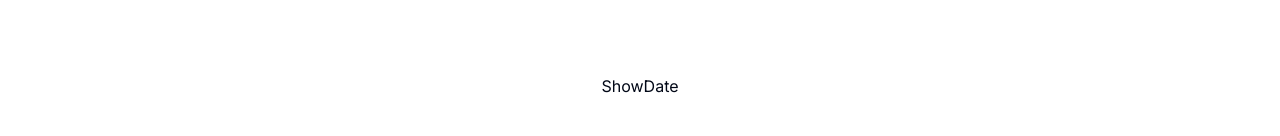
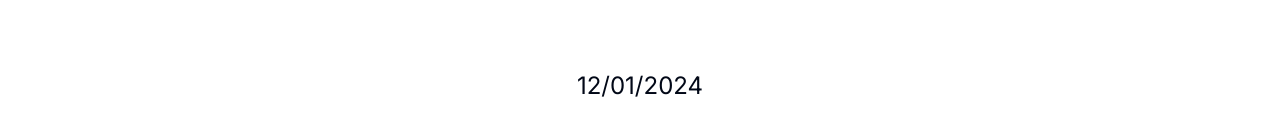
Before and after one commit to KennedyMungai/full_calendar_example, a Next.js app: page / in a window 1280 px wide. Shown: the part 234-370 px from the top of the page. Built offline with nearby package versions, Linux system fonts and the light colour scheme.

Commit message:
Made some changes

```diff
--- a/components/NavBar/NavBar.tsx
+++ b/components/NavBar/NavBar.tsx
@@ -14,7 +14,7 @@ const NavBar = (props: Props) => {
     const dispatch = useAppDispatch()
 
     const handleDateClick = (arg:any) => {
-        console.log(moment(arg.date).format("DD/MM/YYYY"))
+        // console.log(moment(arg.date).format("DD/MM/YYYY"))
         dispatch(retrieveSomethingFromASpecificDate(arg.date))
     }
 
--- a/components/ShowingComponent/ShowDate.tsx
+++ b/components/ShowingComponent/ShowDate.tsx
@@ -1,10 +1,20 @@
 'use client'
-import React from 'react'
+import { selectGlobalDate } from '@/redux/features/globalDate/globalDateSlice'
+import { useAppSelector } from '@/redux/hooks'
+import moment from 'moment'
+import { useEffect, useRef } from 'react'
 
 type Props = {}
 
 const ShowDate = (props: Props) => {
-	return <div>ShowDate</div>
+	const globalDate = useAppSelector(selectGlobalDate)
+    const globalDateRef = useRef<Date>(globalDate)
+
+	useEffect(() => {
+		globalDateRef.current = globalDate
+	}, [globalDate])
+
+	return globalDateRef.current ? <div className='text-2xl'>{moment(globalDateRef.current).format("DD/MM/YYYY")}</div> : <div className='text-2xl'>Loading...</div>
 }
 
 export default ShowDate
--- a/redux/features/globalDate/globalDateSlice.ts
+++ b/redux/features/globalDate/globalDateSlice.ts
@@ -4,7 +4,7 @@ import { RootState } from "../store"
 
 
 export const retrieveSomethingFromASpecificDate = createAsyncThunk("date/specificDay", async (date: Date) => {
-    console.log(date)
+    // console.log(date)
 })
 
 
```
